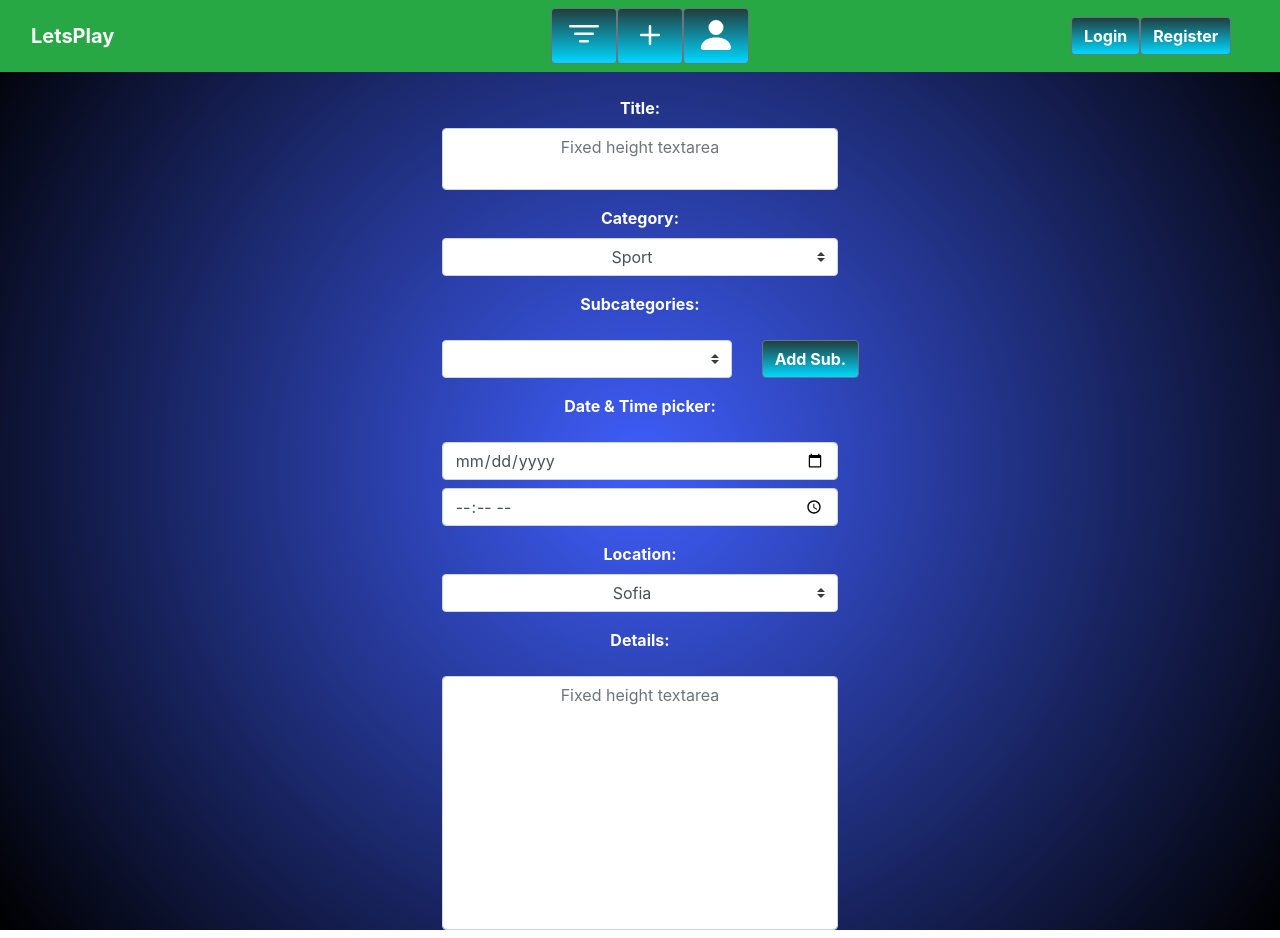
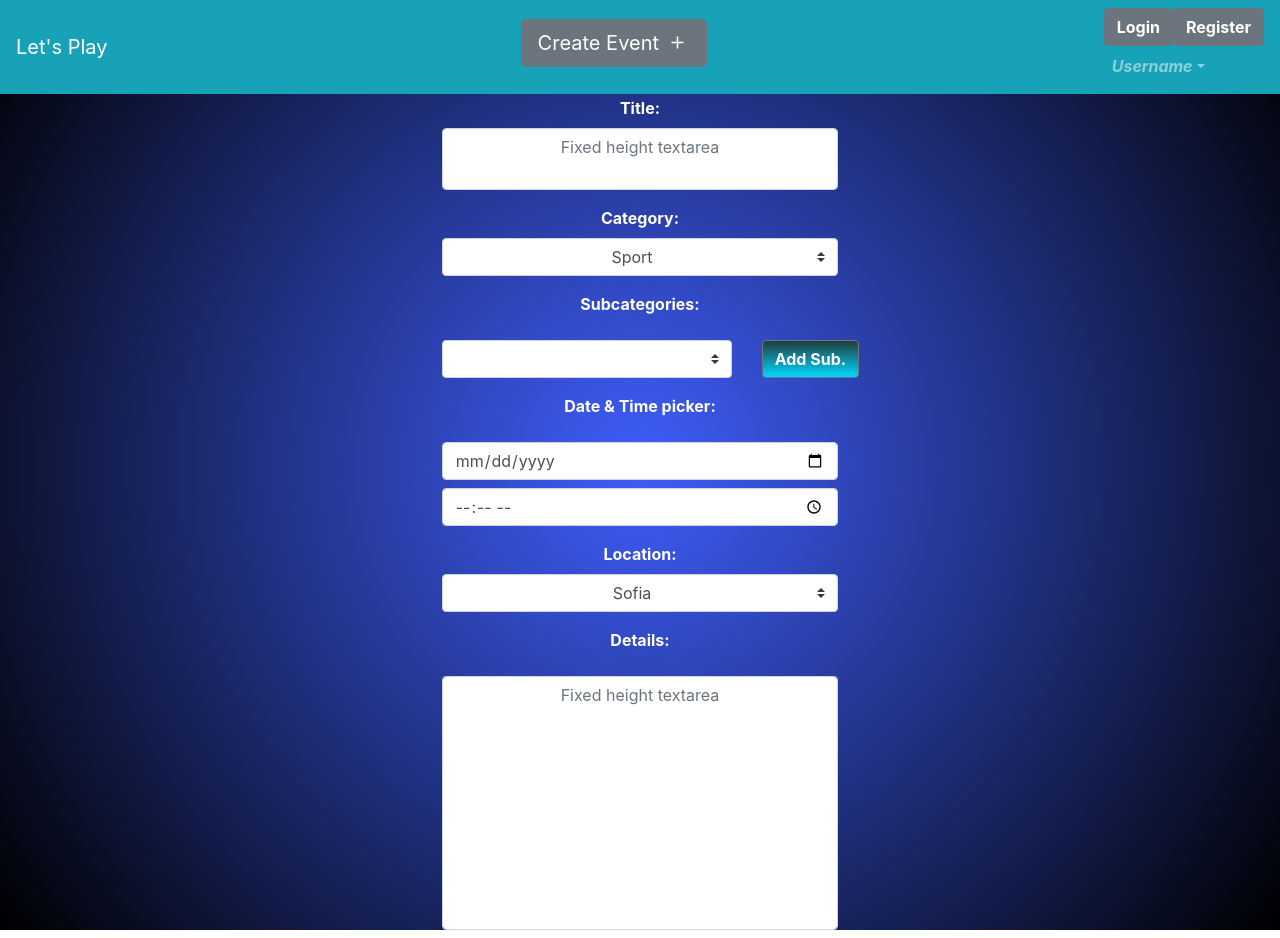
Before and after one commit to mor-ph/lavina, a Vue app in the folder WebFrontEnd/: page /createEvent in a window 1280 px wide. Built offline with nearby package versions, Linux system fonts and the light colour scheme.

Commit message:
Update Header.vue

```diff
--- a/WebFrontEnd/src/Header.vue
+++ b/WebFrontEnd/src/Header.vue
@@ -1,65 +1,67 @@
 <template>
   <!-- Navbar -->
   <b-container fluid>
-    <b-row>
-      <b-navbar toggleable="lg" type="dark" variant="success" class="fixed-top">
-        <b-col sm="5">
-          <b-navbar-brand href="#">
-            <strong>LetsPlay</strong>
-          </b-navbar-brand>
-        </b-col>
+    <div>
+      <b-row>
+        <b-navbar toggleable="lg" type="dark" variant="info" class="fixed-top justify-content-between">
+          <router-link to="/"><b-navbar-brand>Let's Play</b-navbar-brand></router-link>
 
-        <b-col sm="5">
-          <b-button-toolbar>
-            <b-button-group>
-              <router-link to="/">
-                <b-button title="Category" class="colorbutton">
-                  <b-icon icon="filter" font-scale="2.5" aria-hidden="true"></b-icon>
-                </b-button>
-              </router-link>
+          <b-navbar-toggle target="nav-collapse"></b-navbar-toggle>
 
-              <router-link to="/createEvent">
-                <b-button title="CreatEvent" class="colorbutton">
-                  <b-icon icon="plus" font-scale="2.5" aria-hidden="true"></b-icon>
-                </b-button>
-              </router-link>
+          <b-navbar-nav center>
+            <router-link to="/createEvent">
+            <b-button class="mb-2" size="lg">
+              Create Event
+              <b-icon icon="plus"></b-icon>
+            </b-button>
+            </router-link>
+          </b-navbar-nav>
 
-              <router-link to="/profile">
-                <b-button title="Profil" class="colorbutton">
-                  <b-icon icon="person-fill" font-scale="2.5" aria-hidden="true"></b-icon>
-                </b-button>
-              </router-link>
-            </b-button-group>
-          </b-button-toolbar>
-        </b-col>
+          <div>
+            <router-link to="/login">
+              <b-button class="colorbutton">
+                <strong>Login</strong>
+              </b-button>
+            </router-link>
+            <router-link to="/register">
+              <b-button class="colorbutton">
+                <strong>Register</strong>
+              </b-button>
+            </router-link>
 
-        <!-- Right aligned nav items -->
-
-        <b-col sm="2">
-          <b-navbar-nav class="ml-auto">
-            <b-navbar-nav>
-              <div>
-                <router-link to="/login">
-                  <b-button class="colorbutton"><strong>Login</strong></b-button>
-                </router-link>
-                <router-link to="/register">
-                  <b-button class="colorbutton"><strong>Register</strong></b-button>
-                </router-link>
-              </div>
-            </b-navbar-nav>
-          </b-navbar-nav>
-        </b-col>
-      </b-navbar>
-    </b-row>
+            <b-collapse id="nav-collapse" is-nav>
+              <!-- Right aligned nav items -->
+              <b-navbar-nav class="mr-auto">
+                <b-nav-item-dropdown right>
+                  <!-- Using 'button-content' slot -->
+                  <template v-slot:button-content>
+                    <em>
+                      <strong>Username</strong>
+                    </em>
+                  </template>
+                  <router-link to="/profile">
+                  <b-dropdown-item>
+                    Profile
+                    <b-icon icon="person-fill"></b-icon>
+                  </b-dropdown-item>
+                  </router-link>
+                  <b-dropdown-item href="#">
+                    Sign Out
+                    <b-icon icon="box-arrow-right"></b-icon>
+                  </b-dropdown-item>
+                </b-nav-item-dropdown>
+              </b-navbar-nav>
+            </b-collapse>
+          </div>
+        </b-navbar>
+      </b-row>
+    </div>
   </b-container>
 </template>
+
 
 <script>
 </script>
 
 <style>
-.colorbutton{
- background: rgb(33,62,62);
-background: linear-gradient(180deg, rgba(33,62,62,1) 0%, rgba(0,215,255,1) 100%);
-}
 </style>
```
